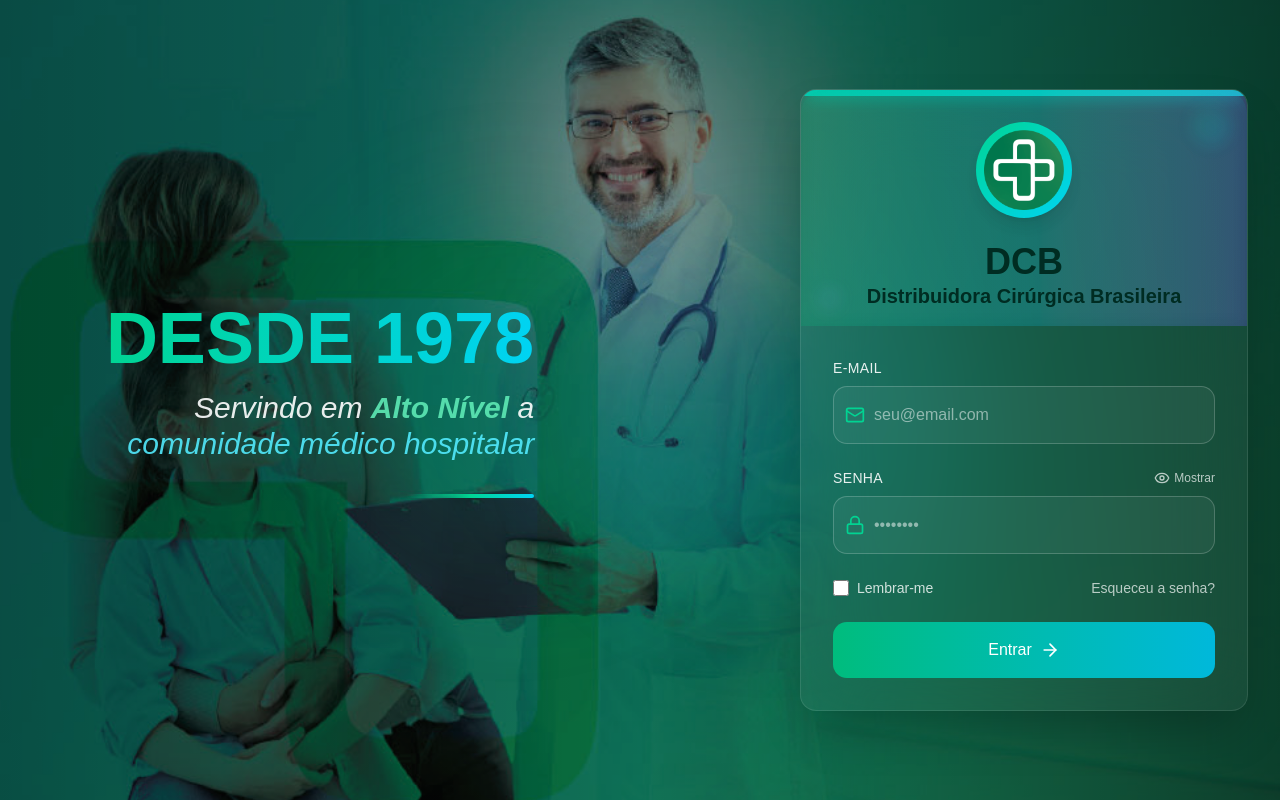
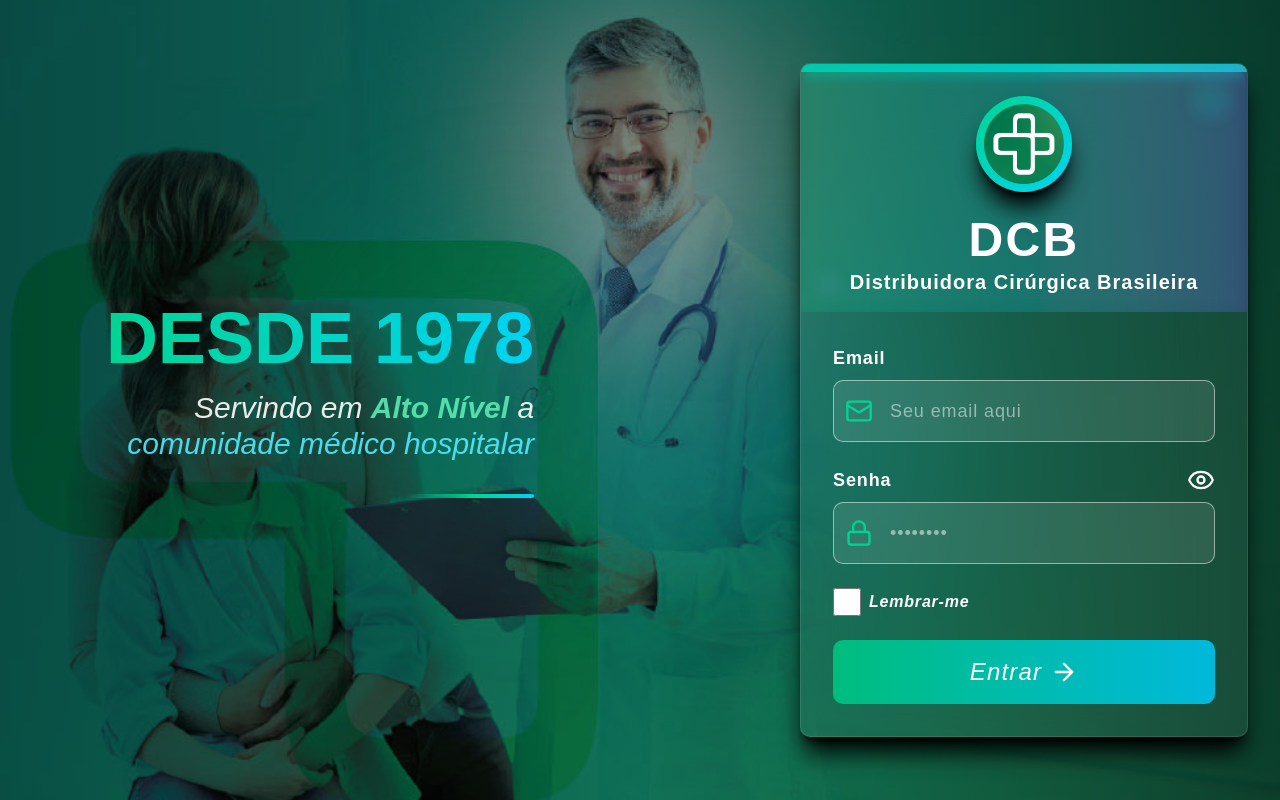
Before and after one commit to Rogerio-jlf/dcb-projeto-portal, a Next.js app: page /login in a window 1280 px wide. Built offline with nearby package versions, Linux system fonts and the light colour scheme; a web font is replaced by a local one.

Commit message:
Atualizando as estilizações da tela de login

```diff
--- a/src/components/login/Button_Login.tsx
+++ b/src/components/login/Button_Login.tsx
@@ -11,16 +11,16 @@
     <button
       type="submit"
       disabled={isLoading}
-      className="w-full flex justify-center items-center py-4 px-6 bg-gradient-to-r from-emerald-500 to-cyan-500 text-white rounded-xl font-medium hover:from-emerald-600 hover:to-cyan-600 transition-all duration-300 focus:outline-none focus:ring-2 focus:ring-emerald-400 focus:ring-offset-2 focus:ring-offset-transparent transform hover:scale-105 hover:shadow-2xl disabled:opacity-50 disabled:cursor-not-allowed"
+      className="w-full flex justify-center tracking-wider italic items-center py-4 px-6 bg-gradient-to-r from-emerald-500 to-cyan-500 text-white rounded-lg text-2xl font-medium hover:from-emerald-600 hover:to-cyan-600 transition-all duration-300 focus:outline-none focus:ring-2 focus:ring-emerald-400 focus:ring-offset-2 focus:ring-offset-transparent transform hover:scale-105 hover:shadow-2xl disabled:opacity-50 disabled:cursor-not-allowed active:scale-90"
     >
       {isLoading ? (
         <>
-          <Loader2 className="animate-spin h-5 w-5 mr-2" />
+          <Loader2 className="animate-spin h-7 w-7 mr-2" />
           Acessando...
         </>
       ) : (
         <>
-          Entrar <ArrowRight className="ml-2 h-5 w-5" />
+          Entrar <ArrowRight className="ml-2 h-7 w-7" />
         </>
       )}
     </button>
--- a/src/components/login/Checkbox_Login.tsx
+++ b/src/components/login/Checkbox_Login.tsx
@@ -8,22 +8,15 @@
           id="remember"
           name="remember"
           type="checkbox"
-          className="h-4 w-4 text-emerald-400 focus:ring-emerald-400 border-white/20 rounded bg-white/5 transition-all duration-200"
+          className="h-7 w-7 text-emerald-400 focus:ring-emerald-400 border-white/50 rounded bg-white/10 transition-all duration-200 cursor-pointer"
         />
         <label
           htmlFor="remember"
-          className="ml-2 block text-sm text-white/80 hover:text-white transition-colors cursor-pointer"
+          className="ml-2 block text-base italic text-white hover:text-black transition-colors cursor-pointer tracking-wider font-semibold"
         >
           Lembrar-me
         </label>
       </div>
-
-      <button
-        type="button"
-        className="text-sm text-white/70 hover:text-emerald-300 transition-colors duration-200 hover:underline"
-      >
-        Esqueceu a senha?
-      </button>
     </div>
   );
 }
--- a/src/components/login/Email_Input_Login.tsx
+++ b/src/components/login/Email_Input_Login.tsx
@@ -10,19 +10,19 @@
 export default function EmailInputLogin({ value, onChange }: LoginInputProps) {
   return (
     <div className="space-y-2">
-      <label className="block text-sm font-medium text-white/90 uppercase tracking-wide">
-        E-mail
+      <label className="block text-lg font-semibold text-white tracking-wider">
+        Email
       </label>
       <div className="relative group">
         <div className="absolute inset-y-0 left-0 pl-3 flex items-center pointer-events-none">
-          <Mail className="h-5 w-5 text-emerald-400" />
+          <Mail className="h-7 w-7 text-emerald-400" />
         </div>
         <input
           type="email"
           value={value}
           onChange={(e) => onChange(e.target.value)}
-          className="block w-full pl-10 pr-3 py-4 bg-white/5 border border-white/20 rounded-xl text-white placeholder-white/50 focus:outline-none focus:ring-2 focus:ring-emerald-400 focus:border-transparent transition-all duration-300 hover:bg-white/10 hover:border-white/30"
-          placeholder="seu@email.com"
+          className="text-lg block w-full pl-14 pr-3 py-4 bg-white/10 border border-white/50 rounded-lg text-white placeholder-white/50 focus:outline-none focus:ring-2 focus:ring-yellow-500 focus:border-transparent transition-all duration-300 hover:bg-white/20 hover:border-white/90 tracking-wider"
+          placeholder="Seu email aqui"
           required
         />
       </div>
--- a/src/components/login/Form_Login.tsx
+++ b/src/components/login/Form_Login.tsx
@@ -54,8 +54,8 @@
   };
 
   return (
-    <div className="bg-white/5 backdrop-blur-2xl rounded-2xl shadow-2xl overflow-hidden border border-white/10 hover:border-white/20 transition-all duration-300">
-      <div className="absolute top-0 left-0 right-0 h-1.5 bg-teal-400"></div>
+    <div className="bg-white/5 backdrop-blur-2xl rounded-lg shadow-xl shadow-black overflow-hidden border border-white/10 hover:border-white/20 transition-all duration-300">
+      <div className="absolute top-0 left-0 right-0 h-2 bg-teal-400"></div>
       <HeaderLogin />
       <form className="p-8" onSubmit={handleSubmit}>
         <div className="space-y-6">
--- a/src/components/login/Header_Login.tsx
+++ b/src/components/login/Header_Login.tsx
@@ -8,7 +8,7 @@
       <div className="absolute inset-0 bg-gradient-to-r from-emerald-500/10 to-cyan-500/10 rounded-t-3xl"></div>
 
       <div className="relative z-10 text-center">
-        <div className="w-24 h-24 mx-auto mb-6 bg-gradient-to-br from-emerald-400 to-cyan-400 rounded-full flex items-center justify-center shadow-lg">
+        <div className="w-24 h-24 mx-auto mb-6 bg-gradient-to-br from-emerald-400 to-cyan-400 rounded-full flex items-center justify-center shadow-xl shadow-black">
           <Image
             src="/favicon_dcb.png"
             alt="Logo"
@@ -17,10 +17,10 @@
             className="w-20 h-20 object-cover"
           />
         </div>
-        <h2 className="text-emerald-950 text-4xl font-bold font-orbitron">
+        <h2 className="text-white text-5xl font-bold font-orbitron tracking-wider mb-1">
           DCB
         </h2>
-        <p className="text-emerald-950 text-xl font-semibold">
+        <p className="text-white text-xl font-semibold tracking-wider">
           Distribuidora Cirúrgica Brasileira
         </p>
       </div>
--- a/src/components/login/Layout_Login.tsx
+++ b/src/components/login/Layout_Login.tsx
@@ -11,7 +11,7 @@
       <TextoLogin />
       <div className="relative z-10 w-full flex justify-end">
         <div className="min-h-screen flex items-center justify-center p-8 w-full md:w-1/2 lg:w-2/5">
-          <div className="w-full max-w-md transition-all duration-700 hover:scale-105">
+          <div className="w-full max-w-md">
             <FormLogin />
           </div>
         </div>
--- a/src/components/login/Password_Input_Login.tsx
+++ b/src/components/login/Password_Input_Login.tsx
@@ -18,34 +18,38 @@
   return (
     <div className="space-y-2">
       <div className="flex justify-between items-center">
-        <label className="block text-sm font-medium text-white/90 uppercase tracking-wide">
+        <label className="block text-lg font-semibold text-white tracking-wider">
           Senha
         </label>
+        <div className="relative group">
           <button
             type="button"
             onClick={() => setShowPassword(!showPassword)}
-          className="text-xs text-white/70 hover:text-emerald-300 flex items-center transition-colors duration-200"
+            className="text-base tracking-wider text-white hover:text-black flex items-center transition-colors duration-200 cursor-pointer"
           >
             {showPassword ? (
-            <>
-              <EyeOff className="w-4 h-4 mr-1" /> Ocultar
-            </>
+              <EyeOff className="w-7 h-7" />
             ) : (
-            <>
-              <Eye className="w-4 h-4 mr-1" /> Mostrar
-            </>
+              <Eye className="w-7 h-7" />
             )}
           </button>
+
+          {/* Tooltip */}
+          <span className="absolute -top-8 right-14 translate-x-1/2 opacity-0 group-hover:opacity-100 transition bg-black text-white text-lg rounded px-2 py-1 whitespace-nowrap tracking-wider">
+            {showPassword ? "Ocultar senha" : "Mostrar senha"}
+          </span>
         </div>
+      </div>
+
       <div className="relative group">
         <div className="absolute inset-y-0 left-0 pl-3 flex items-center pointer-events-none">
-          <Lock className="h-5 w-5 text-emerald-400" />
+          <Lock className="h-7 w-7 text-emerald-400" />
         </div>
         <input
           type={showPassword ? "text" : "password"}
           value={value}
           onChange={(e) => onChange(e.target.value)}
-          className="block w-full pl-10 pr-3 py-4 bg-white/5 border border-white/20 rounded-xl text-white placeholder-white/50 focus:outline-none focus:ring-2 focus:ring-emerald-400 focus:border-transparent transition-all duration-300 hover:bg-white/10 hover:border-white/30"
+          className="block w-full pl-14 pr-3 py-4 bg-white/10 border border-white/50 rounded-lg text-lg tracking-wider text-white placeholder-white/50 focus:outline-none focus:ring-2 focus:ring-yellow-500 focus:border-transparent transition-all duration-300 hover:bg-white/20 hover:border-white/90"
           placeholder="••••••••"
           required
         />
```
Lines whose indentation alone changed are shown as unchanged.
